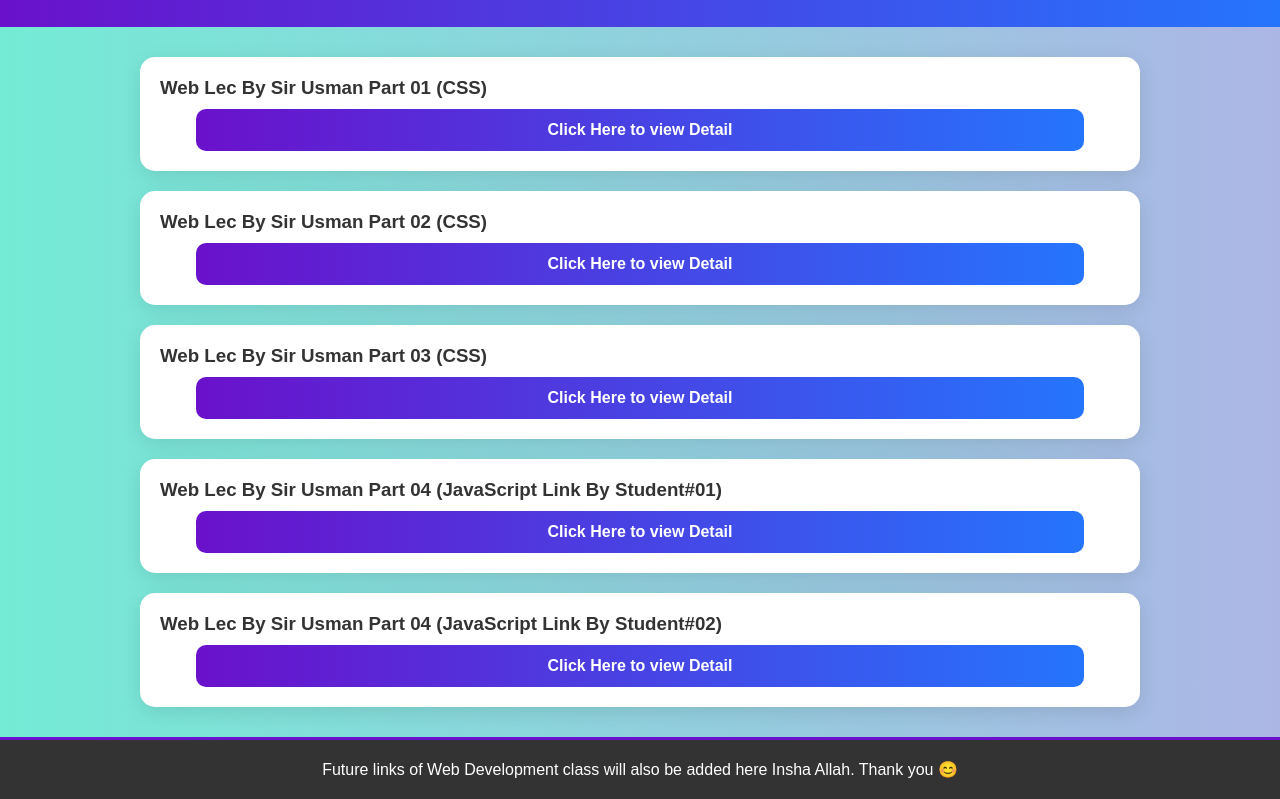
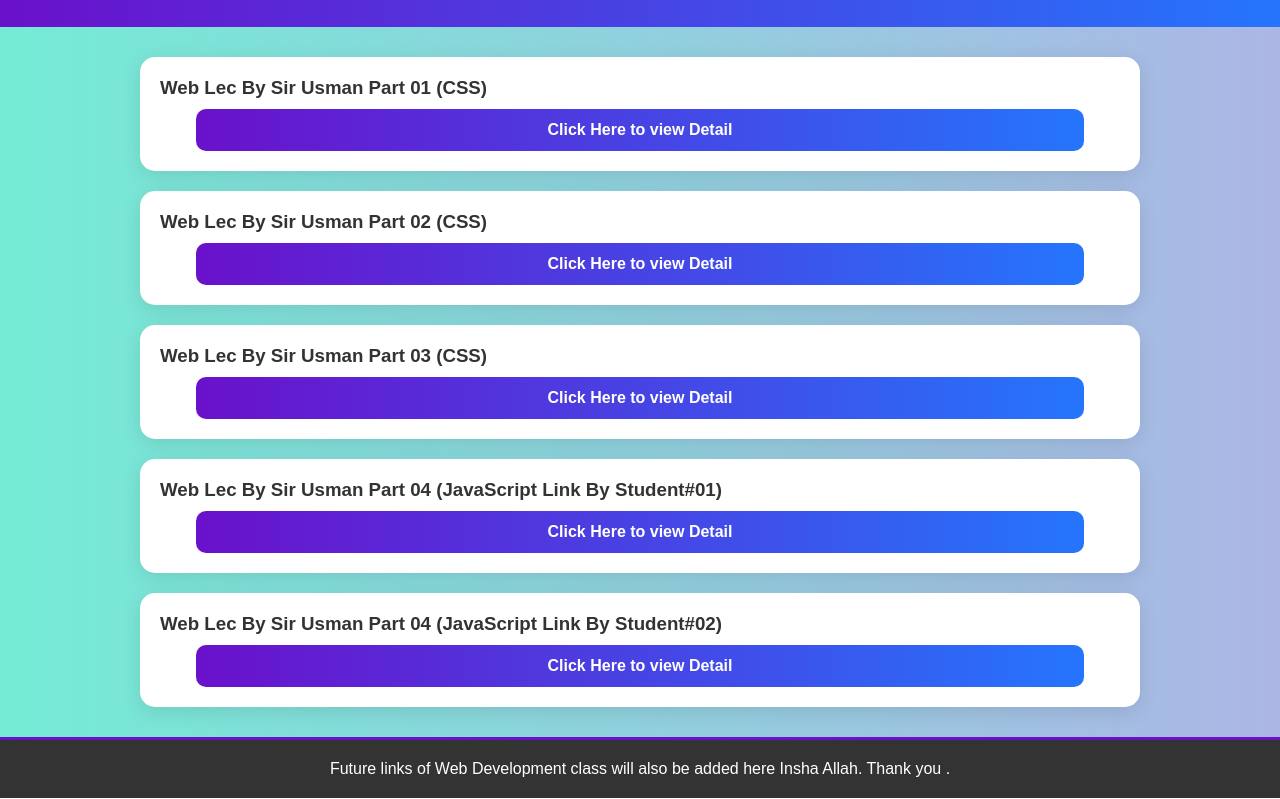
Before and after one commit to 3830239569433/Web--development-recordings, a plain HTML site: page index.html in a window 1280 px wide. Shown: the part 78-877 px from the top of the page. Drawn offline with Linux system fonts and the light colour scheme.

Commit message:
Update index.html

```diff
--- a/index.html
+++ b/index.html
@@ -115,7 +115,7 @@
     </div>
 
     <footer>
-        Future links of Web Development class will also be added here Insha Allah. Thank you 😊
+        Future links of Web Development class will also be added here Insha Allah. Thank you .
     </footer>
 </body>
 </html>
```
